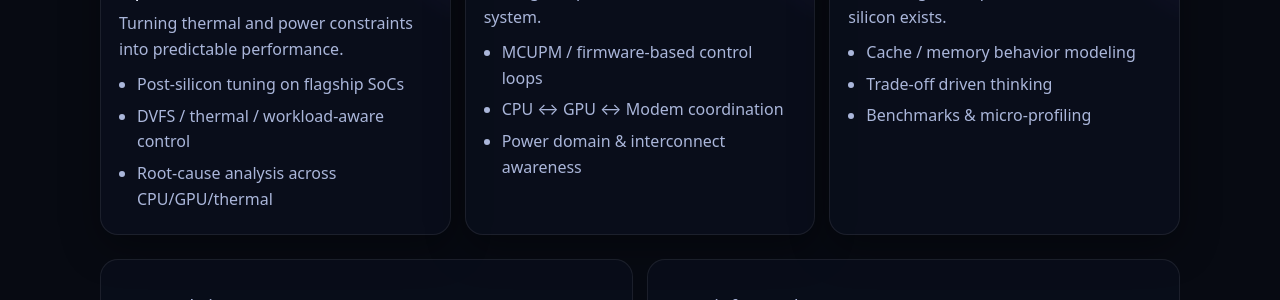
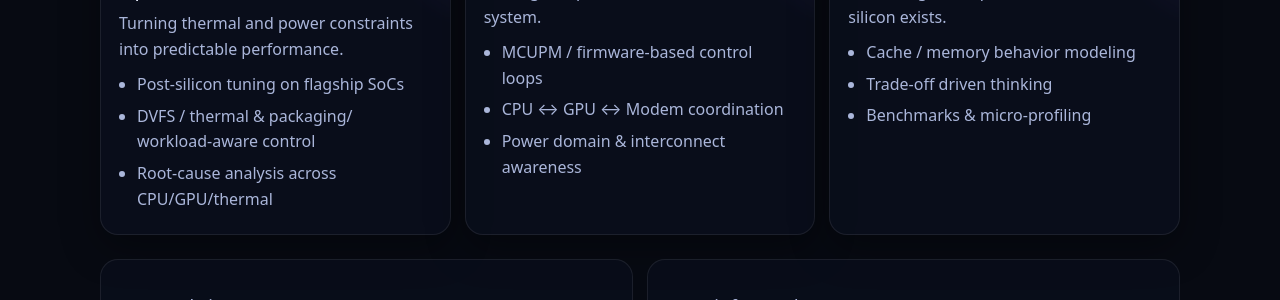
Before and after one commit to markcup727/markcup727.github.io, a Jekyll site: the page built from index.md, in a window 1280 px wide and 1355 px high. Shown: the part 754-1054 px from the top of the window. Built offline with Jekyll 4.4.1, drawn with Linux system fonts in a browser that asks for light colours.

Commit message:
Update thermal control description in index.md

```diff
--- a/index.md
+++ b/index.md
@@ -57,7 +57,7 @@ permalink: /
       <p class="card__p">Turning thermal and power constraints into predictable performance.</p>
       <ul class="card__bullets">
         <li>Post-silicon tuning on flagship SoCs</li>
-        <li>DVFS / thermal / workload-aware control</li>
+        <li>DVFS / thermal & packaging/ workload-aware control</li>
         <li>Root-cause analysis across CPU/GPU/thermal</li>
       </ul>
     </a>
```
